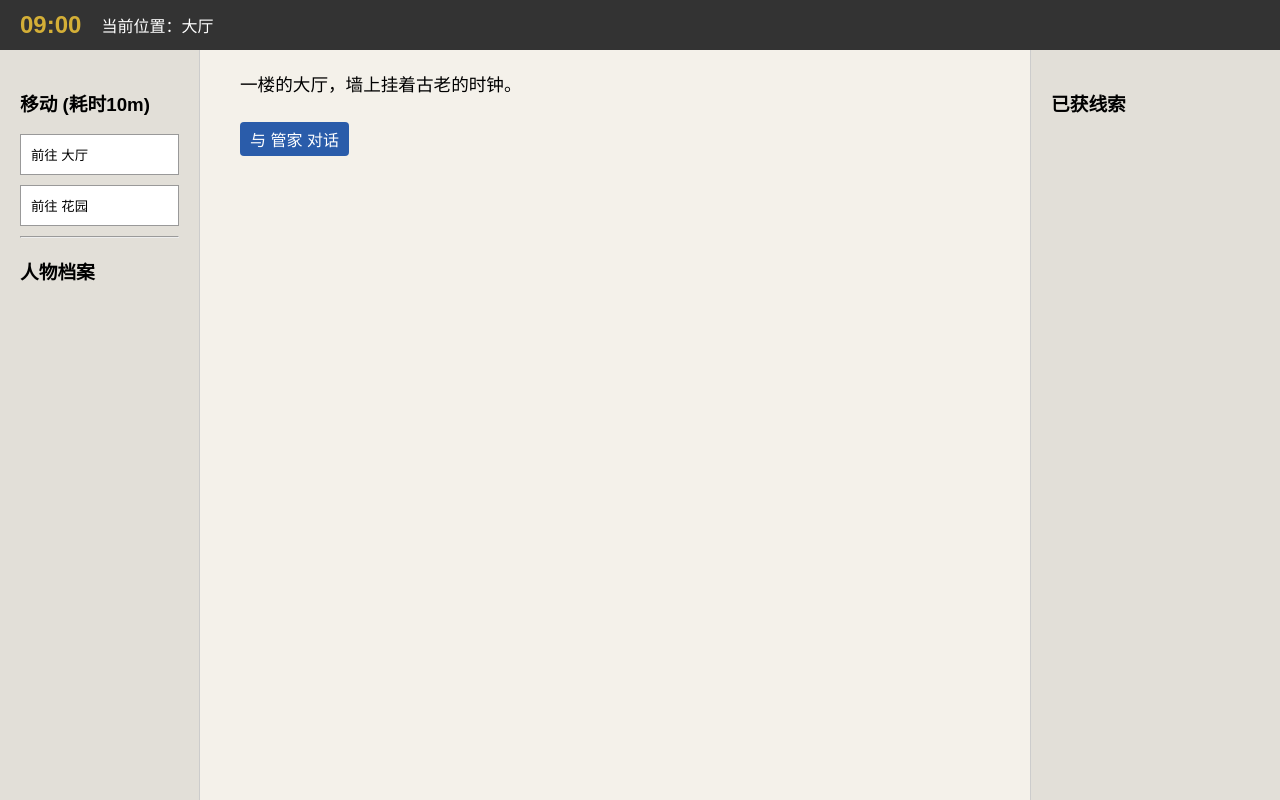
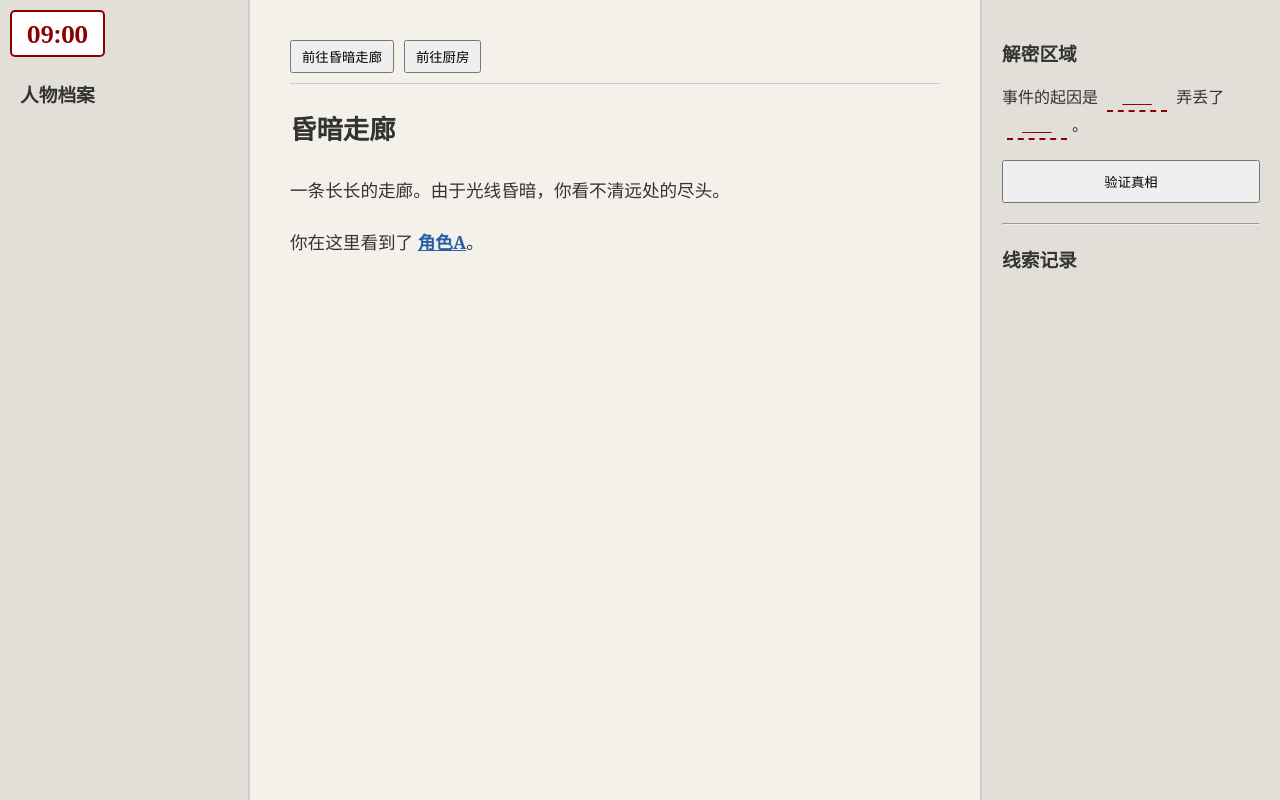
Before and after one commit to sansanqwq33-source/MINIGAME, a plain HTML site: page index.html in a window 1280 px wide. Drawn offline with Linux system fonts and the light colour scheme.

Commit message:
Update index.html

```diff
--- a/index.html
+++ b/index.html
@@ -2,274 +2,280 @@
 <html lang="zh-CN">
 <head>
     <meta charset="UTF-8">
-    <title>Time Loop Engine</title>
+    <title>时间循环框架</title>
     <style>
-        body { display: grid; grid-template-columns: 200px 1fr 250px; height: 100vh; margin: 0; background: #f4f1ea; font-family: sans-serif; }
-
-        /* 顶部时间与状态 */
-        #top-bar { position: absolute; top: 0; left: 0; right: 0; height: 50px; background: #333; color: white; display: flex; align-items: center; padding: 0 20px; z-index: 10; }
-        #clock { font-size: 1.5rem; font-weight: bold; color: #d4af37; margin-right: 20px; }
+        body { display: grid; grid-template-columns: 250px 1fr 300px; height: 100vh; margin: 0; background: #f4f1ea; font-family: "serif"; color: #333; }
 
         /* 布局面板 */
-        #left-panel { border-right: 1px solid #ccc; padding: 70px 20px 20px; background: #e2dfd8; overflow-y: auto; }
-        #center-panel { padding: 70px 40px 20px; position: relative; overflow-y: auto; }
-        #right-panel { border-left: 1px solid #ccc; padding: 70px 20px 20px; background: #e2dfd8; }
+        .panel { padding: 20px; overflow-y: auto; }
+        #left-panel { background: #e2dfd8; border-right: 2px solid #ccc; position: relative; }
+        #center-panel { padding: 40px; position: relative; line-height: 1.8; font-size: 1.1rem; }
+        #right-panel { background: #e2dfd8; border-left: 2px solid #ccc; }
 
         /* UI 组件 */
-        .nav-btn { display: block; width: 100%; padding: 10px; margin-bottom: 10px; cursor: pointer; background: white; border: 1px solid #999; text-align: left; }
-        .nav-btn:hover { background: #eee; }
-        .npc-tag { display: inline-block; padding: 5px 10px; background: #2a5caa; color: white; border-radius: 4px; cursor: pointer; margin-right: 10px; }
-        .char-card { background: white; padding: 10px; margin-bottom: 10px; border-radius: 4px; font-size: 0.9rem; }
-        .keyword-item { display: inline-block; background: #8b0000; color: white; padding: 5px; margin: 2px; border-radius: 3px; font-size: 0.8rem; }
+        #time-display { position: absolute; top: 10px; left: 10px; font-size: 1.5rem; font-weight: bold; color: #8b0000; border: 2px solid #8b0000; padding: 5px 15px; border-radius: 5px; background: white; }
+        #nav-bar { margin-bottom: 20px; padding-bottom: 10px; border-bottom: 1px solid #ccc; }
+        .nav-btn { margin-right: 10px; padding: 5px 10px; cursor: pointer; }
 
-        /* 对话框 */
-        #dialogue-box { background: white; border: 2px solid #333; padding: 20px; border-radius: 8px; margin-top: 20px; box-shadow: 0 4px 10px rgba(0,0,0,0.1); display: none; }
-        .choice-btn { display: block; width: 100%; padding: 10px; margin-top: 10px; cursor: pointer; background: #f0f0f0; border: 1px solid #ccc; text-align: left; }
-        .choice-btn:hover { background: #e0e0e0; }
+        /* 人物档案与对话 */
+        .char-card { background: white; padding: 10px; margin-bottom: 10px; border-radius: 4px; border-left: 4px solid #555; }
+        #dialogue-box { background: #222; color: white; padding: 20px; border-radius: 8px; margin-top: 30px; display: none; }
 
-        /* 遮罩层 (24:00专用) */
-        #overlay { position: fixed; top: 0; left: 0; right: 0; bottom: 0; background: rgba(0,0,0,0.9); z-index: 100; display: none; color: white; padding: 100px; text-align: center; }
-        #reset-btn { margin-top: 30px; padding: 10px 30px; font-size: 1.2rem; cursor: pointer; }
+        /* 交互元素 */
+        .interact { color: #2a5caa; cursor: pointer; font-weight: bold; text-decoration: underline; }
+        .keyword { color: #8b0000; cursor: pointer; font-weight: bold; padding: 0 4px; border-bottom: 2px solid transparent; transition: all 0.2s; }
+        .keyword:hover { border-bottom: 2px solid #8b0000; background: rgba(139,0,0,0.1); }
+
+        /* 收集到的关键词（增加醒目特效） */
+        .keyword-item { display: inline-block; background: #8b0000; color: white; padding: 8px 12px; margin: 5px; border-radius: 4px; cursor: pointer; font-weight: bold; box-shadow: 0 2px 5px rgba(0,0,0,0.2); transition: all 0.1s ease-in-out; user-select: none; }
+        .keyword-item:hover { transform: translateY(-2px); box-shadow: 0 4px 8px rgba(0,0,0,0.3); }
+        .keyword-item:active { transform: scale(0.95); background: #a50000; box-shadow: 0 0 10px #ff4d4d; }
+        .keyword-item.selected { outline: 3px solid #ffaa00; background: #5a0000; }
+
+        /* 填空位 */
+        .keyword-slot { display: inline-block; min-width: 60px; border-bottom: 2px dashed #8b0000; margin: 0 5px; text-align: center; cursor: pointer; color: #8b0000; font-weight: bold; padding-bottom: 2px; }
+
+        /* 强制事件遮罩 */
+        #idol-overlay { position: fixed; top: 0; left: 0; width: 100%; height: 100%; background: rgba(0,0,0,0.9); color: white; display: none; flex-direction: column; align-items: center; justify-content: center; z-index: 1000; text-align: center; padding: 50px; box-sizing: border-box; }
     </style>
 </head>
 <body>
 
-    <div id="top-bar">
-        <div id="clock">09:00</div>
-        <div id="current-loc-name">当前位置：大厅</div>
+    <div id="left-panel" class="panel">
+        <div id="time-display">09:00</div>
+        <h3 style="margin-top: 60px;">人物档案</h3>
+        <div id="char-list"></div>
     </div>
 
-    <div id="left-panel">
-        <h3>移动 (耗时10m)</h3>
-        <div id="nav-area"></div>
-        <hr>
-        <h3>人物档案</h3>
-        <div id="profile-area"></div>
-    </div>
-
-    <div id="center-panel">
-        <div id="scene-desc" style="font-size: 1.1rem; line-height: 1.8; margin-bottom: 20px;"></div>
-
-        <div id="npc-area" style="margin-bottom: 20px;"></div>
+    <div id="center-panel" class="panel">
+        <div id="nav-bar"></div>
+        <h2 id="loc-name"></h2>
+        <div id="story-text"></div>
+        <div id="npc-area" style="margin-top: 20px;"></div>
 
         <div id="dialogue-box">
-            <div id="dialogue-text" style="margin-bottom: 15px; font-weight: bold;"></div>
-            <div id="choices-area"></div>
+            <strong id="speaker"></strong>
+            <p id="content"></p>
+            <button onclick="document.getElementById('dialogue-box').style.display='none'">结束对话</button>
         </div>
     </div>
 
-    <div id="right-panel">
-        <h3>已获线索</h3>
-        <div id="inventory-area"></div>
+    <div id="right-panel" class="panel">
+        <h3>解密区域</h3>
+        <div id="puzzle-area"></div>
+        <button onclick="checkWin()" style="margin-top:20px; padding: 10px; width: 100%;">验证真相</button>
+        <hr style="margin: 20px 0;">
+        <h3>线索记录</h3>
+        <div id="inventory"></div>
     </div>
 
-    <div id="overlay">
-        <h2>24:00 钟声敲响</h2>
-        <p id="idol-text"></p>
-        <button id="reset-btn" onclick="resetLoop()">重新开始这一天</button>
+    <div id="idol-overlay">
+        <h2 style="color: #d4af37;">时间已尽</h2>
+        <div id="idol-text" style="max-width: 600px; line-height: 2; margin-bottom: 40px; font-size: 1.2rem;"></div>
+        <button onclick="resetLoop()" style="padding: 15px 30px; font-size: 1.1rem; cursor: pointer;">重启这一天</button>
     </div>
 
     <script>
-        // --- 数据区 (实际开发中应从 data.json fetch) ---
-        const gameData = {
-            locations: {
-                "hall": { "name": "大厅", "desc": "一楼的大厅，墙上挂着古老的时钟。" },
-                "garden": { "name": "花园", "desc": "杂草丛生的花园，光线昏暗。" }
-            },
-            characters: {
-                "charA": { "name": "管家", "profile": "右腿似乎受过伤。" },
-                "charB": { "name": "园丁", "profile": "身上总带着泥土味。" }
-            },
-            schedules: {
-                "charA": {
-                    "default": [ { "start": 540, "end": 720, "loc": "hall" }, { "start": 720, "end": 1440, "loc": "garden" } ],
-                    "angry_route": [ { "start": 540, "end": 1440, "loc": "hall" } ]
-                },
-                "charB": {
-                    "default": [ { "start": 540, "end": 1440, "loc": "garden" } ]
-                }
-            },
-            dialogues: {
-                "charA_meet": {
-                    "text": "管家：您需要点什么吗？",
-                    "choices": [
-                        { "text": "询问他的腿伤 (耗时10m)", "timeCost": 10, "actions": [{ "type": "unlockProfile", "target": "charA" }, { "type": "addKeyword", "target": "拐杖" }], "next": "charA_talk_leg" },
-                        { "text": "指责他在说谎 (触发日程改变)", "timeCost": 5, "actions": [{ "type": "unlockProfile", "target": "charA" }, { "type": "changeSchedule", "target": "charA", "newRoute": "angry_route" }], "next": "charA_angry" }
-                    ]
-                },
-                "charA_talk_leg": { "text": "管家：这是旧伤了...（获得【拐杖】）", "choices": [{ "text": "结束对话", "timeCost": 0, "actions": [], "next": null }] },
-                "charA_angry": { "text": "管家：您太过分了！我今天哪都不去，就在这盯着您！", "choices": [{ "text": "结束对话", "timeCost": 0, "actions": [], "next": null }] }
-            }
+        let db = null;
+
+        // 游戏状态
+        let state = {
+            time: 540,
+            location: "",
+            flags: {},
+            unlockedChars: [],
+            keywords: [],
+            selectedKeyword: null
         };
 
-        // --- 状态区 ---
-        let time = 540; // 9:00
-        let currentLoc = "hall";
+        async function initGame() {
+            // 本地测试时，如果 fetch 报错，可以把上面的 JSON 直接粘成 const db = { ... }
+            const res = await fetch('./data/config.json');
+            db = await res.json();
 
-        // 跨越循环保留的状态
-        let knownCharacters = new Set();
-        let inventory = new Set();
+            // 初始化导航栏和解密区
+            renderNav();
+            renderPuzzle();
 
-        // 当前循环动态状态
-        let activeSchedules = { "charA": "default", "charB": "default" };
-
-        // --- 核心逻辑 ---
-
-        function init() {
-            renderNav();
-            updateScene();
-            renderProfiles();
-            renderInventory();
+            // 开始第一天
+            startDay();
         }
 
-        // 时间管理
-        function advanceTime(minutes) {
-            time += minutes;
-            if (time >= 1440) {
-                time = 1440;
-                triggerIdolEvent();
-            }
-            updateClockDisplay();
+        function startDay() {
+            state.time = db.startState.time;
+            state.location = db.startState.location;
+            state.flags = {}; // 清空事件标志
+
+            // 保留人物档案和关键词，无需清空 state.unlockedChars 和 state.keywords
+
+            document.getElementById('idol-overlay').style.display = 'none';
+            updateUI();
         }
 
-        function updateClockDisplay() {
-            let h = Math.floor(time / 60);
-            let m = time % 60;
-            document.getElementById('clock').innerText =
-                `${h.toString().padStart(2, '0')}:${m.toString().padStart(2, '0')}`;
+        function formatTime(minutes) {
+            const h = Math.floor(minutes / 60).toString().padStart(2, '0');
+            const m = (minutes % 60).toString().padStart(2, '0');
+            return `${h}:${m}`;
         }
 
-        // 移动
-        function travelTo(locId) {
-            advanceTime(10); // 移动耗时10分钟
-            currentLoc = locId;
-            document.getElementById('dialogue-box').style.display = 'none';
-            if (time < 1440) updateScene();
-        }
+        // --- 核心时间与场景调度 ---
 
-        // 渲染当前场景和角色
-        function updateScene() {
-            const locData = gameData.locations[currentLoc];
-            document.getElementById('current-loc-name').innerText = `当前位置：${locData.name}`;
-            document.getElementById('scene-desc').innerText = locData.desc;
+        function advanceTime(minutes) {
+            state.time += minutes;
+            updateUI();
 
-            const npcArea = document.getElementById('npc-area');
-            npcArea.innerHTML = '';
-
-            // 检查谁在这里
-            for (let charId in gameData.characters) {
-                let currentSchedule = activeSchedules[charId] || "default";
-                let routes = gameData.schedules[charId][currentSchedule];
-
-                for (let block of routes) {
-                    if (time >= block.start && time < block.end && block.loc === currentLoc) {
-                        let btn = document.createElement('span');
-                        btn.className = 'npc-tag';
-                        btn.innerText = `与 ${gameData.characters[charId].name} 对话`;
-                        // 简化：首次对话统一调用 charID_meet 节点
-                        btn.onclick = () => startDialogue(`${charId}_meet`);
-                        npcArea.appendChild(btn);
-                        break;
-                    }
-                }
+            if (state.time >= 1440) { // 24:00
+                triggerIdolEvent();
             }
         }
 
-        // 对话系统与动作解析
-        function startDialogue(nodeId) {
-            if (!nodeId) {
-                document.getElementById('dialogue-box').style.display = 'none';
-                updateScene(); // 对话结束，刷新场景看是否有人离开
-                return;
+        function triggerIdolEvent() {
+            const overlay = document.getElementById('idol-overlay');
+            document.getElementById('idol-text').innerText = db.idolEvent.text;
+            overlay.style.display = 'flex';
+        }
+
+        function resetLoop() {
+            startDay();
+        }
+
+        function changeLocation(locId) {
+            state.location = locId;
+            advanceTime(10); // 移动消耗10分钟
+        }
+
+        // --- UI 渲染更新 ---
+
+        function updateUI() {
+            document.getElementById('time-display').innerText = formatTime(state.time);
+
+            // 1. 渲染当前地点基础文本
+            const locData = db.locations[state.location];
+            document.getElementById('loc-name').innerText = locData.name;
+            document.getElementById('story-text').innerHTML = locData.baseText;
+
+            // 2. 计算当前地点有哪些 NPC
+            let npcHTML = "";
+            for (let charId in db.characters) {
+                if (charId === 'idol') continue; // 排除特殊角色
+                const char = db.characters[charId];
+                const activeSchedule = char.schedules.find(s => {
+                    // 检查时间
+                    if (state.time < s.start || state.time >= s.end) return false;
+                    // 检查前置条件
+                    if (s.reqFlag && !state.flags[s.reqFlag]) return false;
+                    // 检查排他条件
+                    if (s.excludeFlag && state.flags[s.excludeFlag]) return false;
+                    return true;
+                });
+
+                if (activeSchedule && activeSchedule.loc === state.location) {
+                    npcHTML += `<p>你在这里看到了 <span class='interact' onclick='talkTo("${charId}")'>${char.name}</span>。</p>`;
+                }
+            }
+            document.getElementById('npc-area').innerHTML = npcHTML;
+            document.getElementById('dialogue-box').style.display = 'none'; // 切换场景或时间流逝后关闭对话框
+        }
+
+        function renderNav() {
+            let html = "";
+            for (let locId in db.locations) {
+                html += `<button class="nav-btn" onclick="changeLocation('${locId}')">前往${db.locations[locId].name}</button>`;
+            }
+            document.getElementById('nav-bar').innerHTML = html;
+        }
+
+        // --- 交互系统 ---
+
+        function talkTo(charId) {
+            // 解锁档案
+            if (!state.unlockedChars.includes(charId)) {
+                state.unlockedChars.push(charId);
+                renderProfiles();
             }
 
-            const node = gameData.dialogues[nodeId];
-            if (!node) return;
+            const char = db.characters[charId];
+            const diag = char.dialogues.default; // 这里可以扩展为根据 flags 选取不同的对话
 
             document.getElementById('dialogue-box').style.display = 'block';
-            document.getElementById('dialogue-text').innerText = node.text;
+            document.getElementById('speaker').innerText = char.name;
+            document.getElementById('content').innerHTML = diag.text;
 
-            const choicesArea = document.getElementById('choices-area');
-            choicesArea.innerHTML = '';
-
-            node.choices.forEach(choice => {
-                let btn = document.createElement('button');
-                btn.className = 'choice-btn';
-                btn.innerText = choice.text;
-                btn.onclick = () => {
-                    advanceTime(choice.timeCost);
-                    processActions(choice.actions);
-                    startDialogue(choice.next);
-                };
-                choicesArea.appendChild(btn);
-            });
+            // 记录 flag 和耗时
+            if (diag.setFlag) state.flags[diag.setFlag] = true;
+            if (diag.cost) advanceTime(diag.cost);
         }
 
-        function processActions(actions) {
-            if (!actions) return;
-            actions.forEach(action => {
-                if (action.type === 'unlockProfile') {
-                    knownCharacters.add(action.target);
-                    renderProfiles();
-                } else if (action.type === 'addKeyword') {
-                    inventory.add(action.target);
-                    renderInventory();
-                } else if (action.type === 'changeSchedule') {
-                    activeSchedules[action.target] = action.newRoute;
-                }
-            });
+        function renderProfiles() {
+            const list = document.getElementById('char-list');
+            list.innerHTML = state.unlockedChars.map(id => `
+                <div class="char-card">
+                    <strong>${db.characters[id].name}</strong><br>
+                    <small>${db.characters[id].profile}</small>
+                </div>
+            `).join('');
         }
 
-        // 渲染周边 UI
-        function renderNav() {
-            const navArea = document.getElementById('nav-area');
-            navArea.innerHTML = '';
-            for (let locId in gameData.locations) {
-                let btn = document.createElement('button');
-                btn.className = 'nav-btn';
-                btn.innerText = `前往 ${gameData.locations[locId].name}`;
-                btn.onclick = () => travelTo(locId);
-                navArea.appendChild(btn);
+        // --- 解密与关键词 ---
+
+        function collectKeyword(word) {
+            if (!state.keywords.includes(word)) {
+                state.keywords.push(word);
+                renderInventory();
+                // 阻止事件冒泡，防止点击关键词时触发父元素的关闭等操作
+                event.stopPropagation();
             }
         }
 
-        function renderProfiles() {
-            const area = document.getElementById('profile-area');
-            area.innerHTML = '';
-            knownCharacters.forEach(charId => {
-                const c = gameData.characters[charId];
-                area.innerHTML += `<div class="char-card"><strong>${c.name}</strong><br>${c.profile}</div>`;
-            });
+        function renderInventory() {
+            const div = document.getElementById('inventory');
+            div.innerHTML = state.keywords.map(w =>
+                `<span class="keyword-item" onclick="selectKeyword(this, '${w}')">${w}</span>`
+            ).join('');
         }
 
-        function renderInventory() {
-            const area = document.getElementById('inventory-area');
-            area.innerHTML = '';
-            inventory.forEach(word => {
-                area.innerHTML += `<span class="keyword-item">${word}</span>`;
-            });
+        function selectKeyword(element, word) {
+            state.selectedKeyword = word;
+            // 处理UI高亮
+            document.querySelectorAll('.keyword-item').forEach(el => el.classList.remove('selected'));
+            element.classList.add('selected');
         }
 
-        // 结局与重置
-        function triggerIdolEvent() {
-            document.getElementById('overlay').style.display = 'block';
-            document.getElementById('idol-text').innerText = "时间到了。带着你收集的线索，重新再来一次吧。";
+        function renderPuzzle() {
+            let html = db.puzzle.template;
+            Object.keys(db.puzzle.answers).forEach(key => {
+                html = html.replace(`{${key}}`, `<span class="keyword-slot" id="slot-${key}" onclick="fillSlot(this)">____</span>`);
+            });
+            document.getElementById('puzzle-area').innerHTML = html;
         }
 
-        function resetLoop() {
-            time = 540;
-            currentLoc = "hall";
-            // 恢复默认日程
-            activeSchedules = { "charA": "default", "charB": "default" };
-
-            document.getElementById('overlay').style.display = 'none';
-            document.getElementById('dialogue-box').style.display = 'none';
-
-            updateClockDisplay();
-            updateScene();
+        function fillSlot(el) {
+            if (state.selectedKeyword) {
+                el.innerText = state.selectedKeyword;
+                state.selectedKeyword = null;
+                document.querySelectorAll('.keyword-item').forEach(el => el.classList.remove('selected'));
+            } else {
+                el.innerText = "____";
+            }
         }
 
-        window.onload = init;
+        function checkWin() {
+            let isWin = true;
+            Object.keys(db.puzzle.answers).forEach(key => {
+                if (document.getElementById(`slot-${key}`).innerText !== db.puzzle.answers[key]) {
+                    isWin = false;
+                }
+            });
+
+            if (isWin) {
+                alert("真相大白！你成功打破了循环。");
+            } else {
+                alert("线索似乎拼凑不上，再找找看...");
+                advanceTime(5); // 验错惩罚时间
+            }
+        }
+
+        window.onload = initGame;
     </script>
 </body>
 </html>
```
